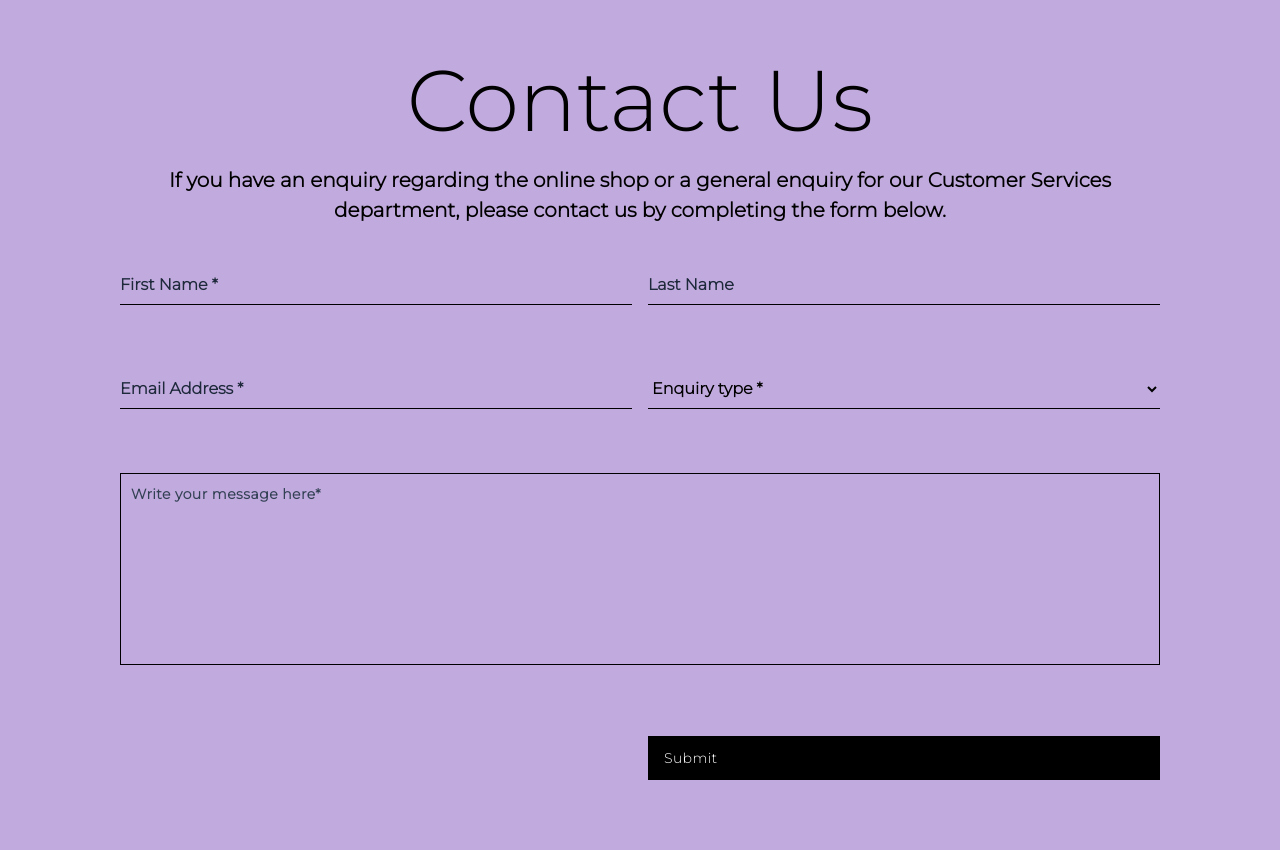
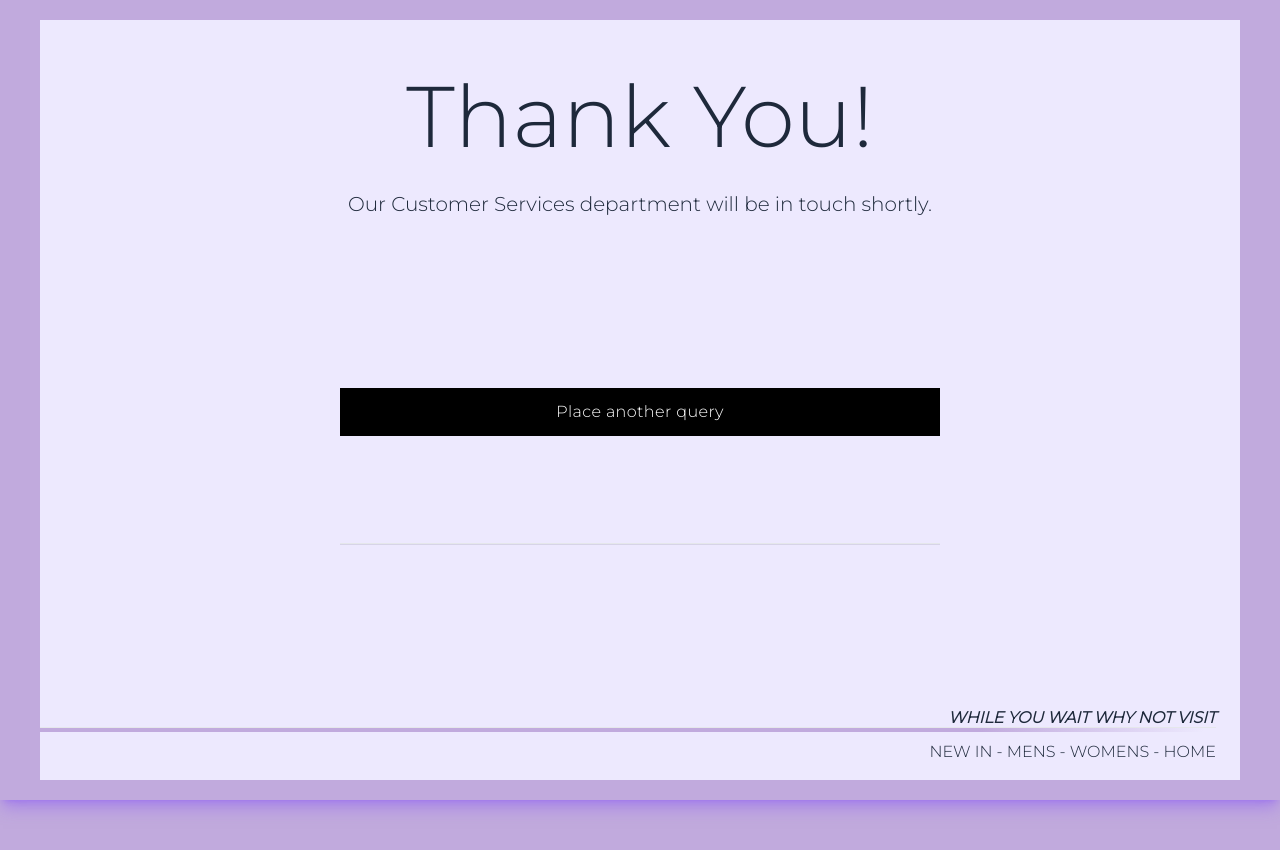
Before and after one commit to Namonaki0/vue3-cs-contact-form, a Vue app in the folder vue3-cs-contact-form/: page / in a window 1280 px wide. Shown: the top 850 px of the page. Built offline with nearby package versions, Linux system fonts and the light colour scheme.

Commit message:
modal layout changes

```diff
--- a/vue3-cs-contact-form/src/components/CSContactForm.vue
+++ b/vue3-cs-contact-form/src/components/CSContactForm.vue
@@ -24,7 +24,6 @@
                 Name *</label>
 
             </div>
-            <!---->
           </div>
           <div class="flex-grow pb-6">
             <div class="relative flex w-full">
@@ -35,7 +34,6 @@
                 class="absolute left-0 -top-3.5 text-gray-600 text-sm transition-all peer-placeholder-shown:text-base peer-placeholder-shown:text-slate-800 peer-placeholder-shown:top-2 peer-focus:-top-3.5 peer-focus:text-slate-700 peer-focus:text-sm">Last
                 Name</label>
             </div>
-            <!---->
           </div>
           <div class="flex-grow pb-6">
             <div class="relative flex w-full">
@@ -46,9 +44,7 @@
               <label for="email"
                 class="absolute left-0 -top-3.5 text-gray-600 text-sm transition-all peer-placeholder-shown:text-base peer-placeholder-shown:text-slate-800 peer-placeholder-shown:top-2 peer-focus:-top-3.5 peer-focus:text-slate-700 peer-focus:text-sm">Email
                 Address *</label>
-
             </div>
-            <!---->
           </div>
           <!--? DROPDOWN MENU WRAPPER -->
           <div class="relative flex-grow pb-6">
@@ -83,14 +79,11 @@
             </div>
             <!---->
           </div>
-          <!---->
           <div class="flex-grow lg:col-span-2 pb-6">
             <div class="relative placeholder-colour-fix">
               <textarea placeholder="Write your message here*"
                 class="outline-none text-black text-sm border border-solid border-black bg-transparent font-semibold tracking-wide w-full p-2 h-48 placeholder:text-slate-700 resize-none"
                 maxlength="10000"></textarea>
-              <!---->
-              <!---->
             </div>
           </div>
           <div class="flex-grow pb-6 lg:col-start-2">
@@ -111,30 +104,37 @@
 
     <!--? MESSAGE MODAL -->
     <div
-      class="fixed grid place-content-center top-0 left-0 right-0 bottom-0 bg-transparent overflow-hidden shadow-lg shadow-violet-500/50 border-white-400 modal-overlay"
-      v-if="modalIsVisible">
-
-      <div class="absolute flex justify-between col-span-6 col-start-0 top-10 left-5 right-5 bottom-10 md:col-span-2 md:col-start-2
+      class="fixed grid place-content-center top-0 left-0 right-0 bottom-0 bg-transparent overflow-hidden shadow-lg shadow-violet-500/50 border-white-400 modal-overlay">
+      <!-- v-if="modalIsVisible" -->
+      <div class="absolute flex justify-between align-content-center col-span-6 col-start-0 top-5 left-10 right-10 bottom-5 md:col-span-2 md:col-start-2
             xl:col-span-2 xl:col-start-2  flex flex-col text-center w-100 y-100 text-slate-800 bg-violet-100
             animate-slidein modal-inner">
-        <span
-          class="text-3xl cursor-pointer absolute right-4 top-2 hover:rotate-180 hover:scale-125 transition ease-in-out"
-          @click="closeModal">X
-          <!-- <svg src="../assets/icons8-close.svg" class="bg-orange-500 text-white-300"></svg> -->
-          <font-awesome-icon icon="fa-regular fa-xmark-large" />
-        </span>
-        <div>
-          <h1 class="heading-1">Thank You!</h1>
-          <p class="text-md">Our Customer Services department will be in touch shortly.</p>
+        <div class="pt-8">
+          <h1 class="heading-1 mt-4 md:mt-6 invisible" ref="modalTitle">Thank You!</h1>
+          <p class="text-md m-2 invisible" ref="modalText">Our Customer Services department will be in touch shortly.
+          </p>
         </div>
+        <div class="lg:col-start-2 w-2/1 md:w-1/2 mx-auto mt-6 z-40">
+          <button
+            class="transition-all duration-400 ease-1 primary bg-black font-medium text-base font-medium tracking-wide text-white p-1 py-3 px-2 w-full hover:bg-slate-700 "
+            type="submit" @click="closeModal">
+            <div class="relative order-1">Place another query</div>
+          </button>
+        </div>
+        <hr class="modal-mid-ruler z-20" />
         <div class="mt-6 mr-6 mb-4">
           <p class="uppercase text-right -mb-2 font-bold italic">While you wait why not visit</p>
+          <hr />
           <div class="font-medium web-links-wrapper mt-2 text-right">
             <a :href="newArrivalsUrl" class="hover:font-bold transition linear">NEW IN - </a>
             <a :href="mensUrl" class="hover:font-bold transition linear">MENS - </a>
             <a :href="womensUrl" class="hover:font-bold transition linear">WOMENS - </a>
             <a :href="homewareUrl" class="hover:font-bold transition linear">HOME</a>
           </div>
+
+
+
+
         </div>
       </div>
     </div>
@@ -148,13 +148,14 @@
 
 import { ref, onMounted } from 'vue'
 
-
 export default {
 
     setup() {
 
     // REFS
     const formWrapper = ref(null)
+    const modalTitle = ref(null)
+    const modalText = ref(null)
     let modalIsVisible = ref(false)
     let processingMessageIsVisible = ref(false)
     let submitTextIsVisible = ref(true)
@@ -174,11 +175,14 @@ export default {
 
     const formFadeInOnPageLoad = () => {
       formWrapper.value.classList.add("animate-formFadeIn")
+      modalTitle.value.classList.add("animate-modalTitleFadeIn")
+      modalText.value.classList.add("animate-modalTextFadeIn")
     }
    // FORM FADE IN WHEN MOUNTED - END
 
   const onSubmit = (e) => {
     e.preventDefault()
+
     processingMessageIsVisible.value = true
     submitTextIsVisible.value = false
     formSubmitEffect.value = true
@@ -196,6 +200,7 @@ export default {
     setTimeout(() => {
       modalIsVisible.value = true
 
+
       if (modalIsVisible.value) {
         document.body.style.overflowY = "hidden"
       }
@@ -212,18 +217,18 @@ export default {
     formWrapper.value.classList.add("animate-formFadeIn");
     document.body.style.overflowY = "scroll"
   }
-    return { formWrapper, modalIsVisible, processingMessageIsVisible, submitTextIsVisible, dropdownIsVisible, formSubmitEffect, formFadeInOnPageLoad, onSubmit, messageDisplay, closeModal, newArrivalsUrl, mensUrl, womensUrl, homewareUrl }
-    }
+
+    return { formWrapper, modalTitle, modalText, modalIsVisible, processingMessageIsVisible, submitTextIsVisible, dropdownIsVisible, formSubmitEffect, formFadeInOnPageLoad, onSubmit, messageDisplay, closeModal, newArrivalsUrl, mensUrl, womensUrl, homewareUrl }
+  }
 
 };
 </script>
 
 <style scoped>
 
-
-body {
-  display: grid;
-  color:
+:root {
+  --delay: "1s";
+  --duration: "150ms"
 }
 
 body,
@@ -233,6 +238,20 @@ h1 {
   display: block;
   font-size: 2em;
 }
+
+hr {
+height: 5px;
+background: linear-gradient(to left, #EDE9FE 1%, #C1AADD 20% );
+margin-top: 5px;
+}
+
+.modal-mid-ruler {
+  height: 2px;
+  width: 50%;
+  margin: -30px auto 0;
+  background: rgba(0, 0, 0, 0.089);
+}
+
 .heading-1 {
   font-size: clamp(42px, 10vw, 86px);
   font-weight: 500;
@@ -255,6 +274,10 @@ h1 {
   padding-bottom: 32px;
 }
 
+.mt-8 {
+  margin-top: 3rem;
+}
+
 .flex-1 {
   flex: 1 1 0%;
 }
@@ -271,28 +294,8 @@ h1 {
   overflow: hidden;
 }
 
-.modal-inner::before {
-  content: "";
-  display: block;
-  height: 2px;
-  margin-top: 15px;
-  margin-left: 1.5rem;
-  margin-bottom: 5px;
-  background: black;
-  width: 80%;
-}
-
 .web-links-wrapper {
   text-transform: uppercase;
-}
-.web-links-wrapper::before {
-  content: "";
-  display: block;
-  height: 2px;
-  margin-left: auto;
-  margin-bottom: 5px;
-  background: black;
-  width: 80%;
 }
 
 textarea {
@@ -303,5 +306,25 @@ input, textarea {
   letter-spacing: .5px;
 }
 
+/* .animate-testFadeIn {
+  animation: var(--delay) modalTextFadeIn car(--duration) forwards;
+} */
+
+/* @keyframe modalTextFadeIn {
+      0% {
+          visibility: "hidden";
+            opacity: 0;
+            transform: "translateY(10%)";
+        }
+
+
+        100%{
+          visibility: "visible";
+            opacity: 1;
+            transform: "translatY(0)";
+        }
+
+
+} */
 
 </style>
--- a/vue3-cs-contact-form/tailwind.config.js
+++ b/vue3-cs-contact-form/tailwind.config.js
@@ -7,6 +7,8 @@ module.exports = {
       slidein: "slidein .2s linear",
       formSubmitEffect: "formSubmitEffect 1s linear forwards",
       formFadeIn: "formFadeIn 250ms linear forwards",
+      modalTitleFadeIn: ".5s modalTitleFadeIn 550ms linear forwards",
+      modalTextFadeIn: "1s modalTextFadeIn 440ms linear forwards",
     },
     keyframes: {
       slidein: {
@@ -32,6 +34,42 @@ module.exports = {
           transform: "translatY(0)",
         },
       },
+      modalTitleFadeIn: {
+        "0%": {
+          visibility: "hidden",
+          opacity: 0,
+          transform: "translateY(10%)",
+        },
+        "100%": {
+          visibility: "visible",
+          opacity: 1,
+          transform: "translatY(0)",
+        },
+      },
+      modalTextFadeIn: {
+        "0%": {
+          visibility: "hidden",
+          opacity: 0,
+          transform: "translateY(30%)",
+        },
+        "100%": {
+          visibility: "visible",
+          opacity: 1,
+          transform: "translatY(0)",
+        },
+      },
+      modalButtonFadeIn: {
+        "0%": {
+          visibility: "hidden",
+          opacity: 0,
+          transform: "translateY(30%)",
+        },
+        "100%": {
+          visibility: "visible",
+          opacity: 1,
+          transform: "translatY(0)",
+        },
+      },
     },
     fontFamily: {
       Montserrat: ["Montserrat"],
```
Also changed, not shown: vue3-cs-contact-form/src/main.js (+0 -8 lines), 1 other file (tests, documents, lock files or other folders).
